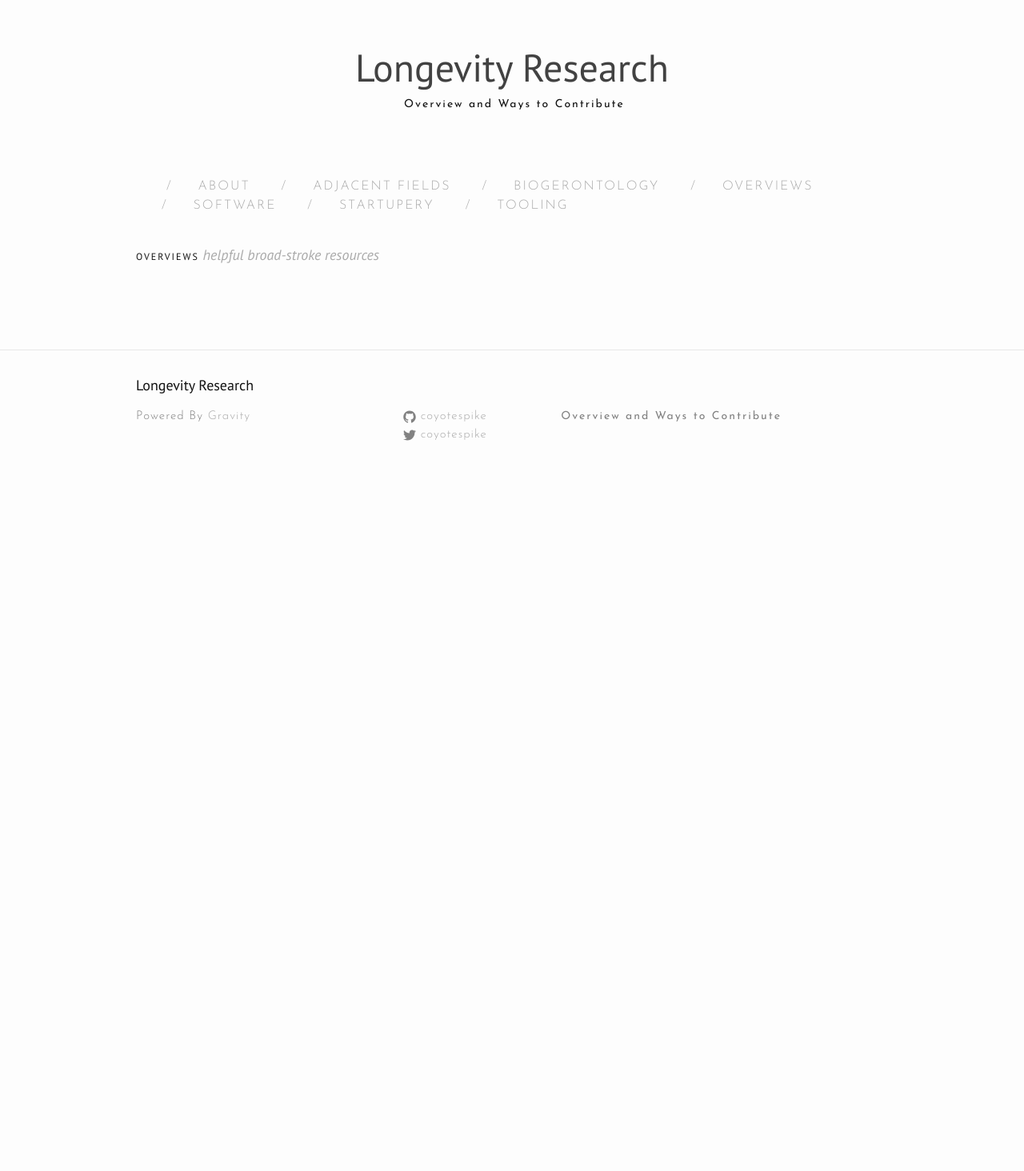
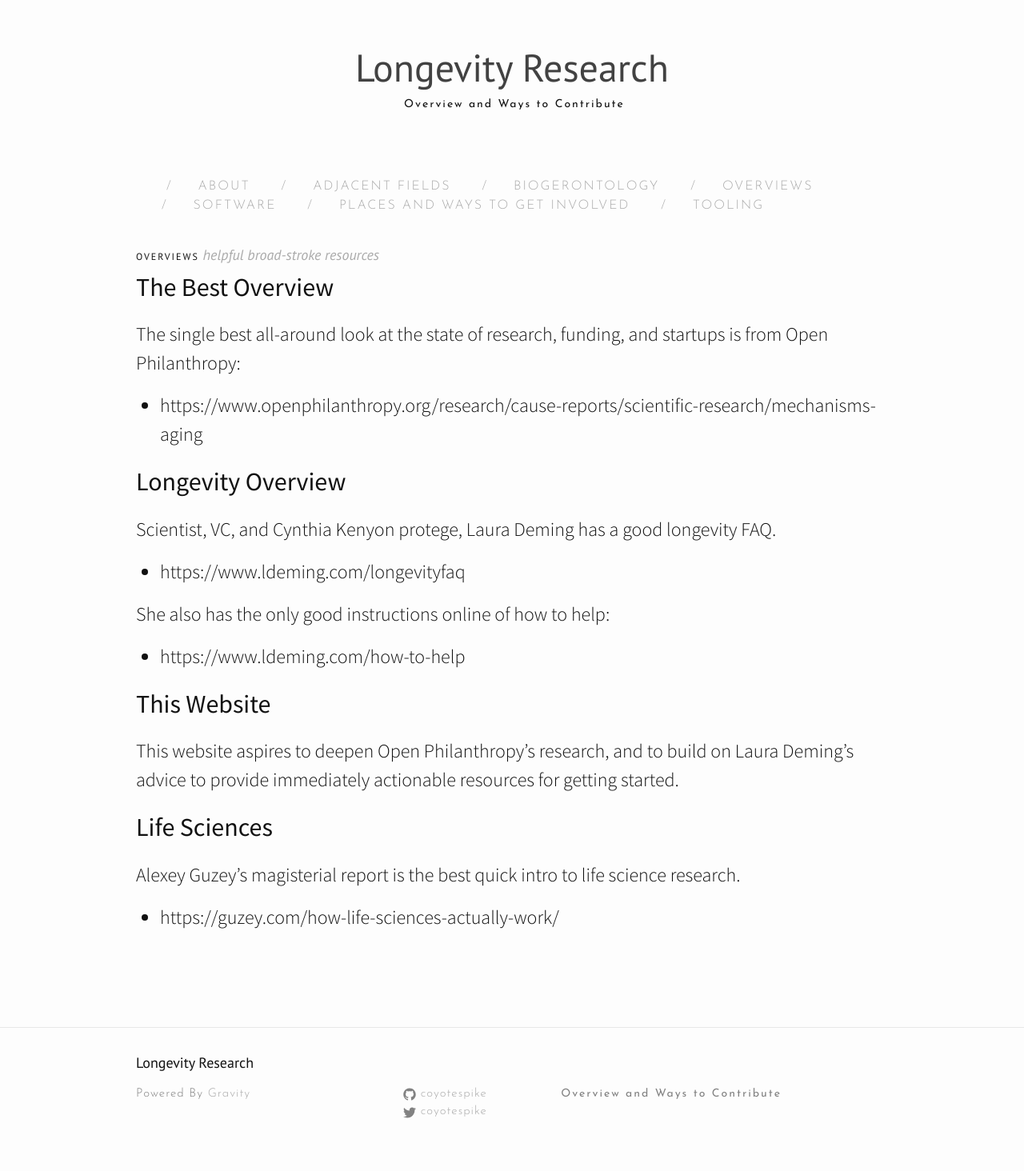
Before and after one commit to coyotespike/longevity, a Jekyll site: the page built from overviews.md, in a window 1280 px wide. Shown: the whole page at 80% size. Built offline with Jekyll 4.4.1, drawn with Linux system fonts in a browser that asks for light colours; nearby versions of some CDN libraries; before the commit the page ends 900 px from its top, so only the background shows below that.

Commit message:
Changed pages

```diff
--- a/overviews.md
+++ b/overviews.md
@@ -1,7 +1,30 @@
 ---
-layout: archive
+layout: page
 title: Overviews
-permalink: /longevity/overviews/
+permalink: /overviews/
 category: "overviews"
 tagline: "Helpful broad-stroke resources"
 ---
+
+## The Best Overview
+
+The single best all-around look at the state of research, funding, and startups is from Open Philanthropy:
+- https://www.openphilanthropy.org/research/cause-reports/scientific-research/mechanisms-aging
+
+## Longevity Overview
+Scientist, VC, and Cynthia Kenyon protege, Laura Deming has a good longevity FAQ.
+
+- https://www.ldeming.com/longevityfaq
+
+She also has the only good instructions online of how to help:
+
+- https://www.ldeming.com/how-to-help
+
+## This Website
+
+This website aspires to deepen Open Philanthropy's research, and to build on Laura Deming's advice to provide immediately actionable resources for getting started.
+
+## Life Sciences
+Alexey Guzey's magisterial report is the best quick intro to life science research.
+
+- https://guzey.com/how-life-sciences-actually-work/
```
Also changed, not shown: adjacent.md (+1 -1 lines), software.md (+17 -3 lines), startupery.md (+12 -4 lines).
